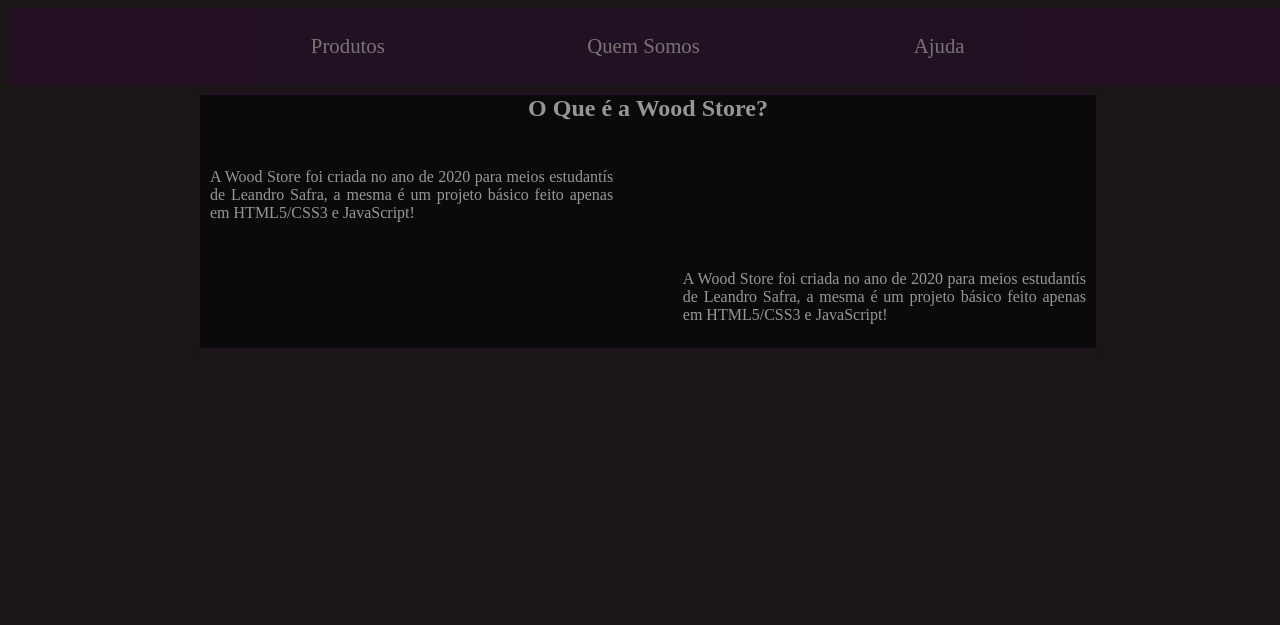
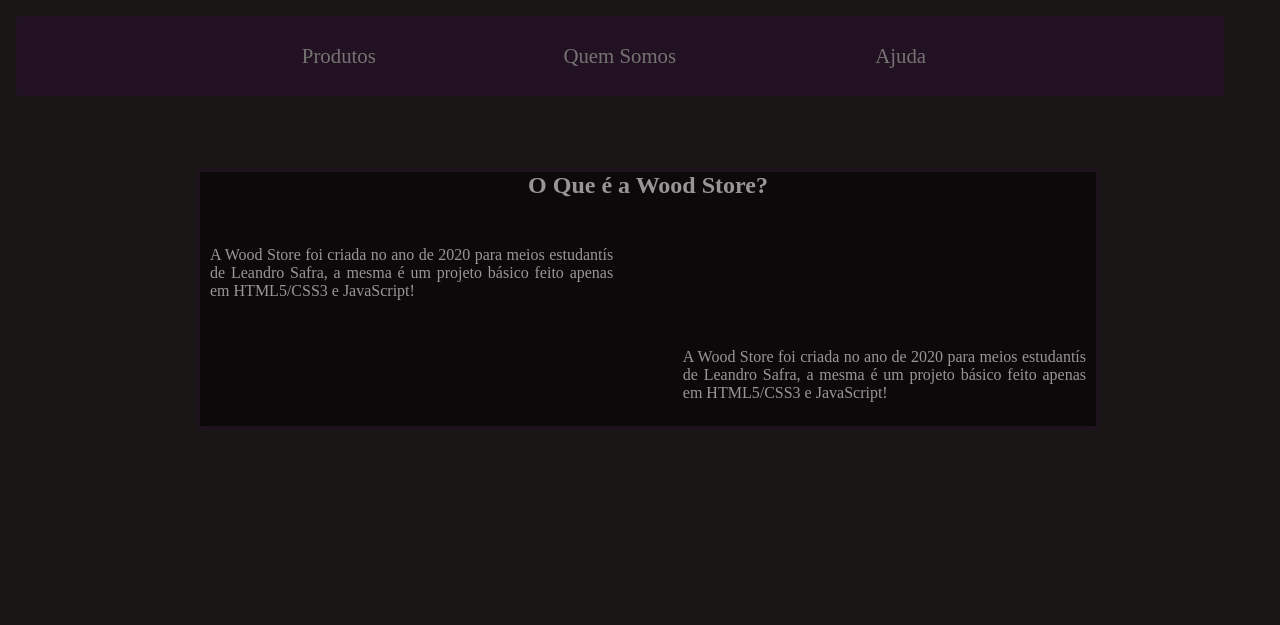
Before and after one commit to SafraPC/Wood-Store, a PHP site: page /html/index.html in a window 1280 px wide. Shown: the top 625 px of the page. Run offline with PHP 8.4, Linux system fonts and the light colour scheme.

Commit message:
Put an IFrame in Header

```diff
--- /dev/null
+++ b/components/header.html
@@ -0,0 +1,33 @@
+<!DOCTYPE html>
+<html lang="en">
+  <head>
+    <meta charset="UTF-8" />
+    <meta name="viewport" content="width=device-width, initial-scale=1.0" />
+    <!-- CSS FILE -->
+    <link rel="stylesheet" href="../css/headerStyles.css" />
+
+    <title>Wood Store!</title>
+  </head>
+  <body>
+    <!-- Page -->
+    <!-- Header -->
+    <div class="header"><a>
+      <div class="nav">
+        <a href="../html/produtos.html" class="nav-item" target="_top" >
+        <div>
+          <span>Produtos</span>
+        </div>
+      </a>
+        <a href="../html/index.html" class="nav-item" target="_top">
+        <div>
+          <span>Quem Somos</span>
+        </div>
+      </a>
+      <a href="../html/ajuda.html" class="nav-item" target="_top">
+        <div>
+          <span>Ajuda</span>
+        </div>
+        </a>
+      </div>
+  </body>
+</html>
--- /dev/null
+++ b/css/headerStyles.css
@@ -0,0 +1,44 @@
+/* width */
+.header {
+  width: 100vw;
+  height: 80px;
+  opacity: 40%;
+  border-radius: 0.3rem;
+  background-color: #300c38;
+}
+
+.nav {
+  height: 100%;
+  width: 70%;
+  display: flex;
+  margin: 0 auto;
+}
+.nav-item {
+  height: 100%;
+  width: 33%;
+  font-size: 1.3rem;
+  color: white;
+  align-items: center;
+  display: flex;
+  justify-content: center;
+  text-decoration: none;
+}
+.nav-item:hover {
+  border-left: 0.01px solid purple;
+  border-right: 0.01px solid purple;
+  cursor: pointer;
+}
+
+::-webkit-scrollbar {
+  display: none;
+}
+
+/* Track */
+::-webkit-scrollbar-track {
+  display: none;
+}
+
+/* Handle */
+::-webkit-scrollbar-thumb {
+  display: none;
+}
--- a/css/styles.css
+++ b/css/styles.css
@@ -8,33 +8,11 @@ body {
   width: 100vw;
   height: 100vw;
 }
-.header {
-  width: 100vw;
-  height: 6vw;
-  opacity: 40%;
-  border-radius: 0.3rem;
-  background-color: #300c38;
-}
-.nav {
-  height: 100%;
-  width: 70%;
-  display: flex;
-  margin: 0 auto;
-}
-.nav-item {
-  height: 100%;
-  width: 33%;
-  font-size: 1.3rem;
-  color: white;
-  align-items: center;
-  display: flex;
-  justify-content: center;
-  text-decoration: none;
-}
-.nav-item:hover {
-  border-left: 0.01px solid purple;
-  border-right: 0.01px solid purple;
-  cursor: pointer;
+
+.iFrameHeader {
+  width: 95%;
+  height: auto;
+  border: none;
 }
 
 .pageBody {
--- a/html/index.html
+++ b/html/index.html
@@ -12,41 +12,26 @@
     <!-- Page -->
     <div class="page">
       <!-- Header -->
-      <div class="header"><a>
-        <div class="nav">
-          <a href="produtos.html" class="nav-item" >
-          <div>
-            <span>Produtos</span>
-          </div>
-        </a>
-          <a href="index.html" class="nav-item">
-          <div>
-            <span>Quem Somos</span>
-          </div>
-        </a>
-        <a href="ajuda.html" class="nav-item">
-          <div>
-            <span>Ajuda</span>
-          </div>
-          </a>
-        </div>
-      </div>
-
+      <iframe src="../components/header.html" class="iFrameHeader">
+        <p>Your browser does not support iframes.</p>
+      </iframe>
       <!-- BODY OF HTML -->
-     <div class="pageBody">
+      <div class="pageBody">
         <div class="titleBody">
-        <h2 >O Que é a Wood Store?</h2>
+          <h2>O Que é a Wood Store?</h2>
         </div>
         <div class="contentLeft">
           <span>
-            A Wood Store foi criada no ano de 2020 para meios estudantís de Leandro Safra,
-            a mesma é um projeto básico feito apenas em HTML5/CSS3 e JavaScript!
+            A Wood Store foi criada no ano de 2020 para meios estudantís de
+            Leandro Safra, a mesma é um projeto básico feito apenas em
+            HTML5/CSS3 e JavaScript!
           </span>
         </div>
         <div class="contentRight">
           <span>
-            A Wood Store foi criada no ano de 2020 para meios estudantís de Leandro Safra,
-            a mesma é um projeto básico feito apenas em HTML5/CSS3 e JavaScript!
+            A Wood Store foi criada no ano de 2020 para meios estudantís de
+            Leandro Safra, a mesma é um projeto básico feito apenas em
+            HTML5/CSS3 e JavaScript!
           </span>
         </div>
       </div>
```
Also changed, not shown: html/ajuda.html (+3 -19 lines), html/produtos.html (+3 -19 lines).
